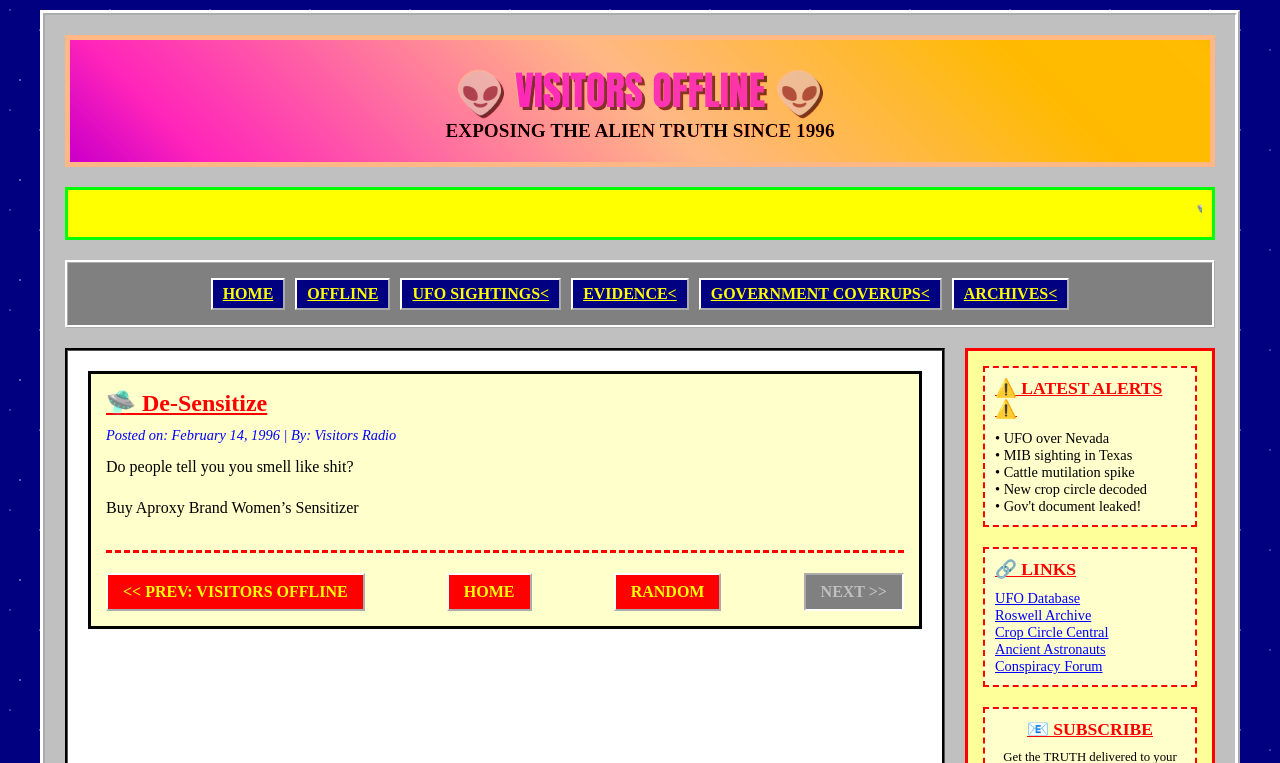
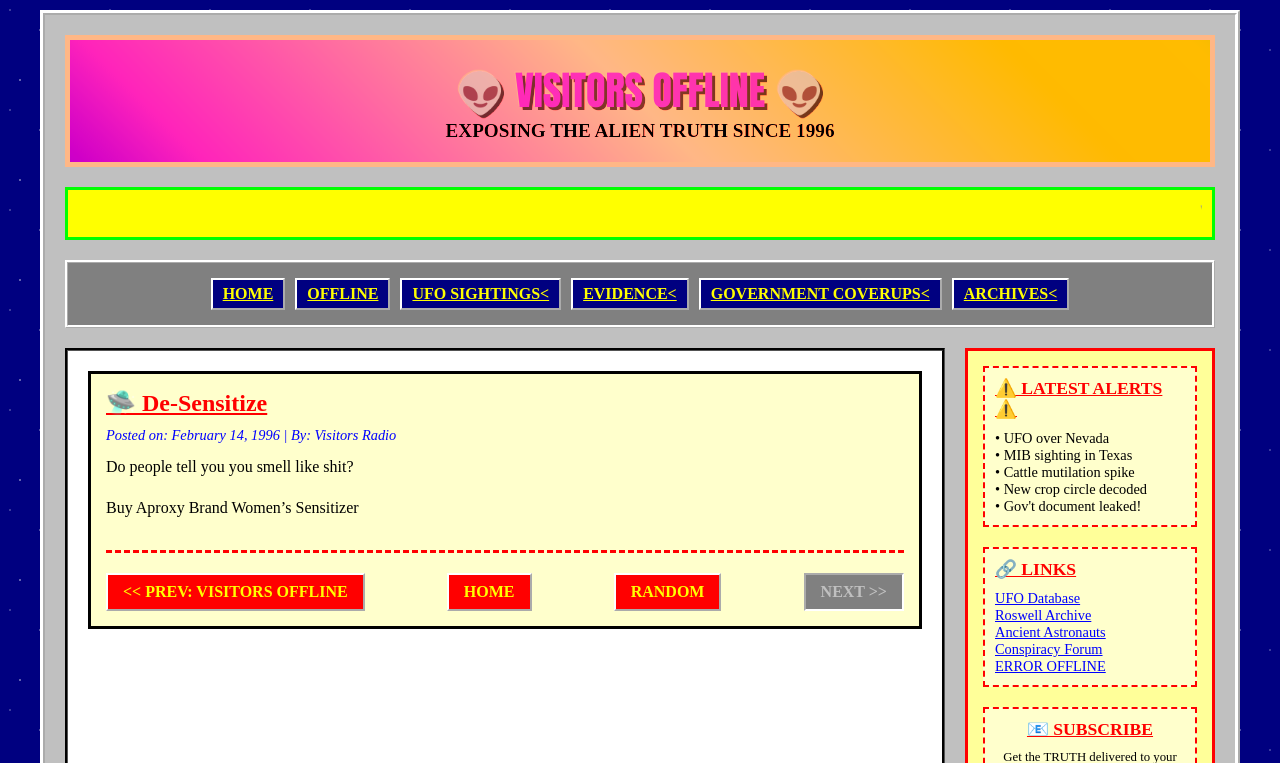
Before and after one commit to visitorsradio/offline, a Jekyll site: the page built from _posts/1996-02-14-de-sensitize.md, in a window 1280 px wide. Shown: the top 763 px of the page. Built offline with Jekyll 4.4.1, drawn with Linux system fonts in a browser that asks for light colours.

Commit message:
Update post.html

```diff
--- a/_layouts/post.html
+++ b/_layouts/post.html
@@ -82,11 +82,11 @@
                 <div class="sidebar-section">
                     <h3>🔗 LINKS</h3>
                     <p style="color: #0000ff; font-size: 0.9em;">
-                        <a href="#" style="color: #0000ff;">UFO Database</a><br>
-                        <a href="#" style="color: #0000ff;">Roswell Archive</a><br>
-                        <a href="#" style="color: #0000ff;">Crop Circle Central</a><br>
-                        <a href="#" style="color: #0000ff;">Ancient Astronauts</a><br>
-                        <a href="#" style="color: #0000ff;">Conspiracy Forum</a>
+                      <a href="https://www.youtube.com/@visitorsradio"  target="_blank" style="color: #0000ff;">UFO Database</a><br>
+                        <a href="https://www.instagram.com/visitorsradio" target="_blank" style="color: #0000ff;">Roswell Archive</a><br>
+                        <a href="http://facebook.com/visitorsradio" target="_blank" style="color: #0000ff;">Ancient Astronauts</a><br>
+                        <a href="https://www.tiktok.com/@visitorsradio" target="_blank" style="color: #0000ff;">Conspiracy Forum</a><br>
+                        <a href="{{ '/offline' | relative_url }}" style="color: #0000ff;">ERROR OFFLINE</a>
                     </p>
                 </div>
 
```
